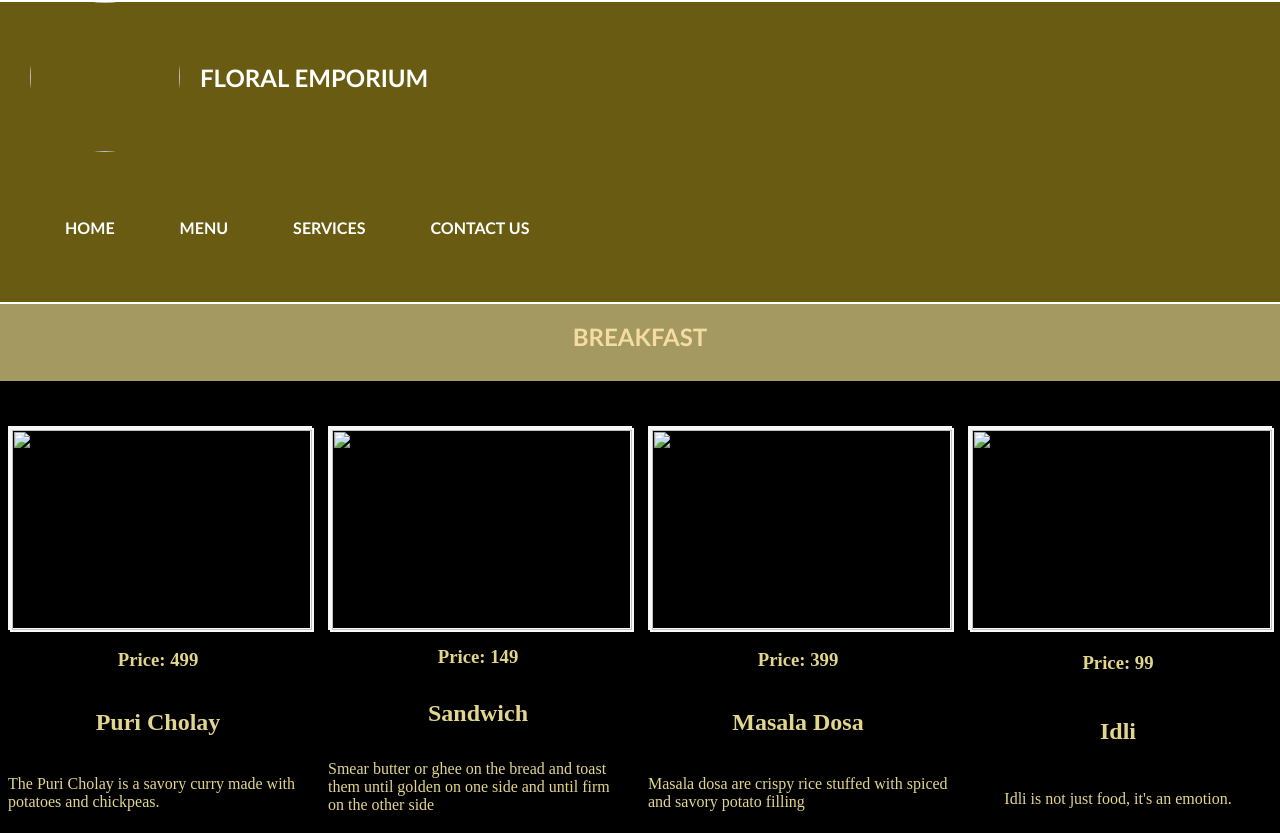
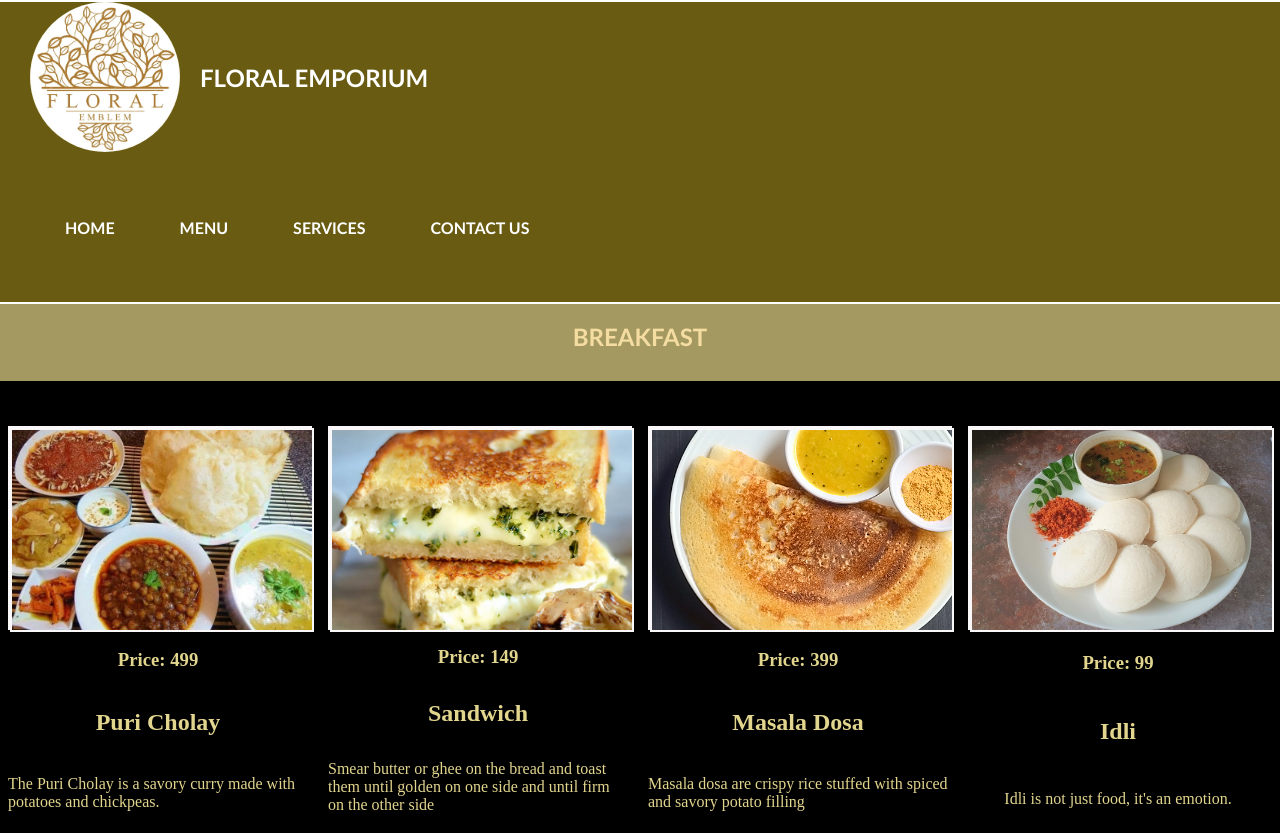
Before and after one commit to sunamkundal01/hotel-website, a plain HTML site: page breakfast.html in a window 1280 px wide. Shown: the top 833 px of the page. Drawn offline with Linux system fonts and the light colour scheme.

Commit message:
Update breakfast.html

```diff
--- a/breakfast.html
+++ b/breakfast.html
@@ -11,7 +11,7 @@
 <body>
     <div class="navbar">
         <div class="nav-bar">
-            <div class="imglogo"> <img src="images\Logo.jpg" alt=""></div>
+            <div class="imglogo"> <img src=" \Logo.jpg" alt=""></div>
             <div class="name">FLORAL EMPORIUM</div>
         </div>
         <div class="u-list">
@@ -29,7 +29,7 @@
     </div>
     <div class="mainbreakfast">
     <div class="break1">
-            <div class="items"> <img  class="items" src="images\breakfast1.jpg" alt=""></div>
+            <div class="items"> <img  class="items" src=" \breakfast1.jpg" alt=""></div>
 
         <div class="items xyz ">
             <h3>Price: 499</h3><h2>Puri Cholay</h2>
@@ -37,7 +37,7 @@
            <p>The Puri Cholay is a savory curry made with potatoes and chickpeas.</p> </div>
     </div>
     <div class="break2">
-        <div class="items"> <img src="images\breakfast2.jpg" alt="" class="items">
+        <div class="items"> <img src=" \breakfast2.jpg" alt="" class="items">
 
         </div>
         <div class="items xyz ">
@@ -48,7 +48,7 @@
         </div>
     </div>
     <div class="break3">
-        <div class="items"> <img src="images\breakefast3.jpg"alt="" class="items"></div>
+        <div class="items"> <img src=" \breakefast3.jpg"alt="" class="items"></div>
     <div class="items xyz ">
         <h3>Price: 399</h3>
         <h2>Masala Dosa</h2>
@@ -58,7 +58,7 @@
     </div>
 </div>
 <div class="break4">
-    <div class="items"> <img src="images\breakfast4.jpg" alt="" class="items"></div>
+    <div class="items"> <img src=" \breakfast4.jpg" alt="" class="items"></div>
     <div class=" items xyz">
         <h3>Price: 99</h3>
         <h2>Idli</h2>
```
